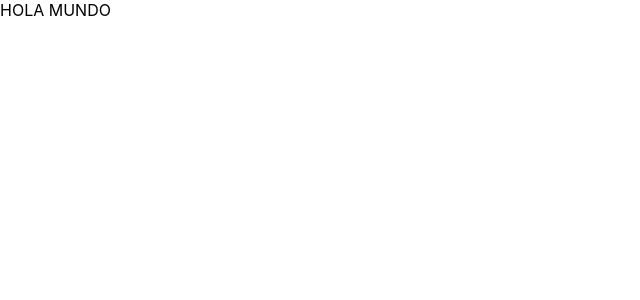
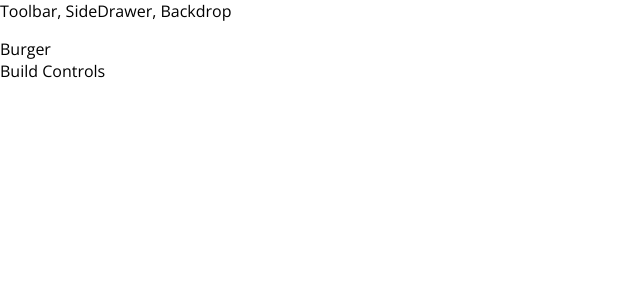
Before and after one commit to Gus-Gonz/React-The-Complete-Guide-Course-Proyect, a React app: page / in a window 1280 px wide. Shown: the top 300 px of the page, without its empty margins (0-640 px from the left). Built offline with nearby package versions, Linux system fonts and the light colour scheme.

Commit message:
Se creo el Layout basico necesario para comenzar a trabajar en la pagina BurgerBuilder

```diff
--- a/src/App.js
+++ b/src/App.js
@@ -1,5 +1,17 @@
+import React, { Component } from "react";
+
+import Layout from "./components/Layout/Layout";
+
+import BurgerBuilder from "./containers/BurgerBuilder/BurgerBuilder";
+
 function App() {
-  return <div>HOLA MUNDO</div>;
+  return (
+    <div>
+      <Layout>
+        <BurgerBuilder></BurgerBuilder>
+      </Layout>
+    </div>
+  );
 }
 
 export default App;
--- /dev/null
+++ b/src/components/Layout/Layout.js
@@ -0,0 +1,12 @@
+import React from "react";
+
+import Aux from "../../hoc/Auxilary";
+
+const Layout = (props) => (
+  <Aux>
+    <div>Toolbar, SideDrawer, Backdrop</div>
+    <main className="content">{props.children}</main>
+  </Aux>
+);
+
+export default Layout;
--- /dev/null
+++ b/src/containers/BurgerBuilder/BurgerBuilder.js
@@ -0,0 +1,16 @@
+import React, { Component } from "react";
+
+import Aux from "../../hoc/Auxilary";
+
+class BulgerBuilder extends Component {
+  render() {
+    return (
+      <Aux>
+        <div>Burger</div>
+        <div>Build Controls</div>
+      </Aux>
+    );
+  }
+}
+
+export default BulgerBuilder;
--- /dev/null
+++ b/src/hoc/Auxilary.js
@@ -0,0 +1,3 @@
+const aux = (props) => props.children;
+
+export default aux;
--- a/src/index.css
+++ b/src/index.css
@@ -1,13 +1,9 @@
 body {
   margin: 0;
-  font-family: -apple-system, BlinkMacSystemFont, 'Segoe UI', 'Roboto', 'Oxygen',
-    'Ubuntu', 'Cantarell', 'Fira Sans', 'Droid Sans', 'Helvetica Neue',
-    sans-serif;
-  -webkit-font-smoothing: antialiased;
-  -moz-osx-font-smoothing: grayscale;
+  padding: 0;
+  font-family: "Open Sans", sans-serif;
 }
 
-code {
-  font-family: source-code-pro, Menlo, Monaco, Consolas, 'Courier New',
-    monospace;
+.content {
+  margin-top: 16px;
 }
```
